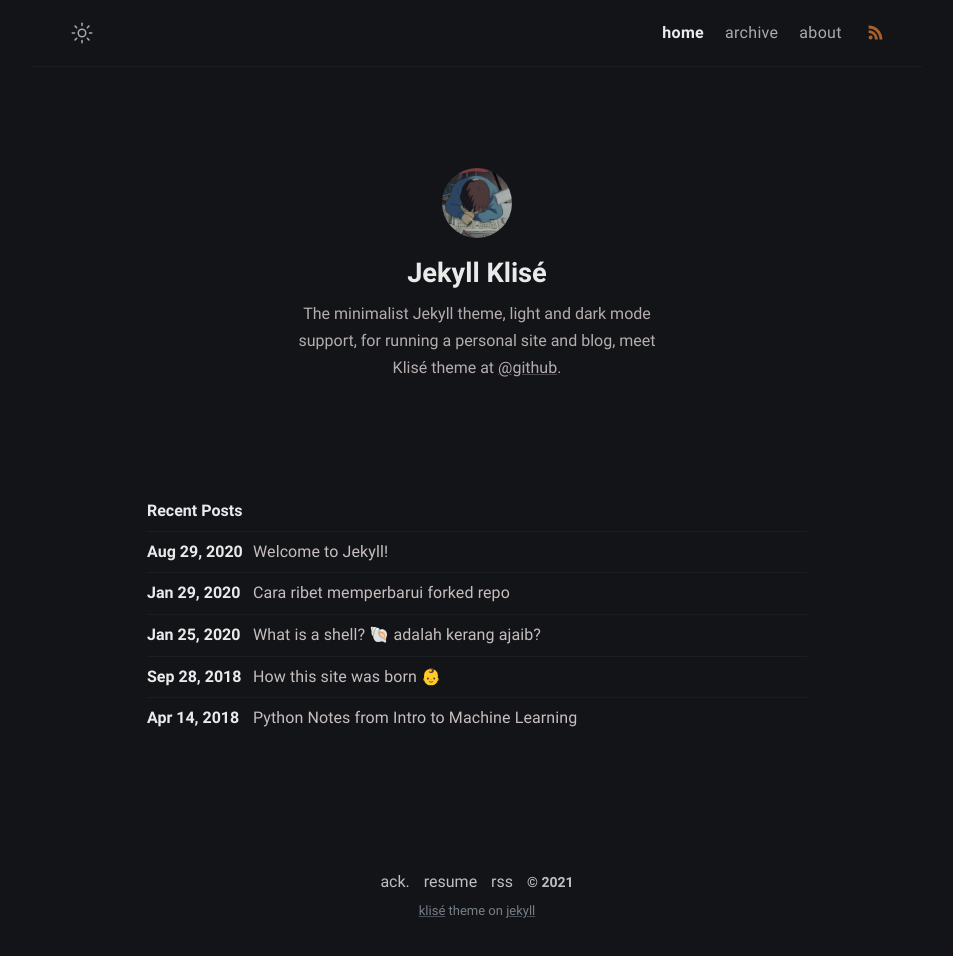
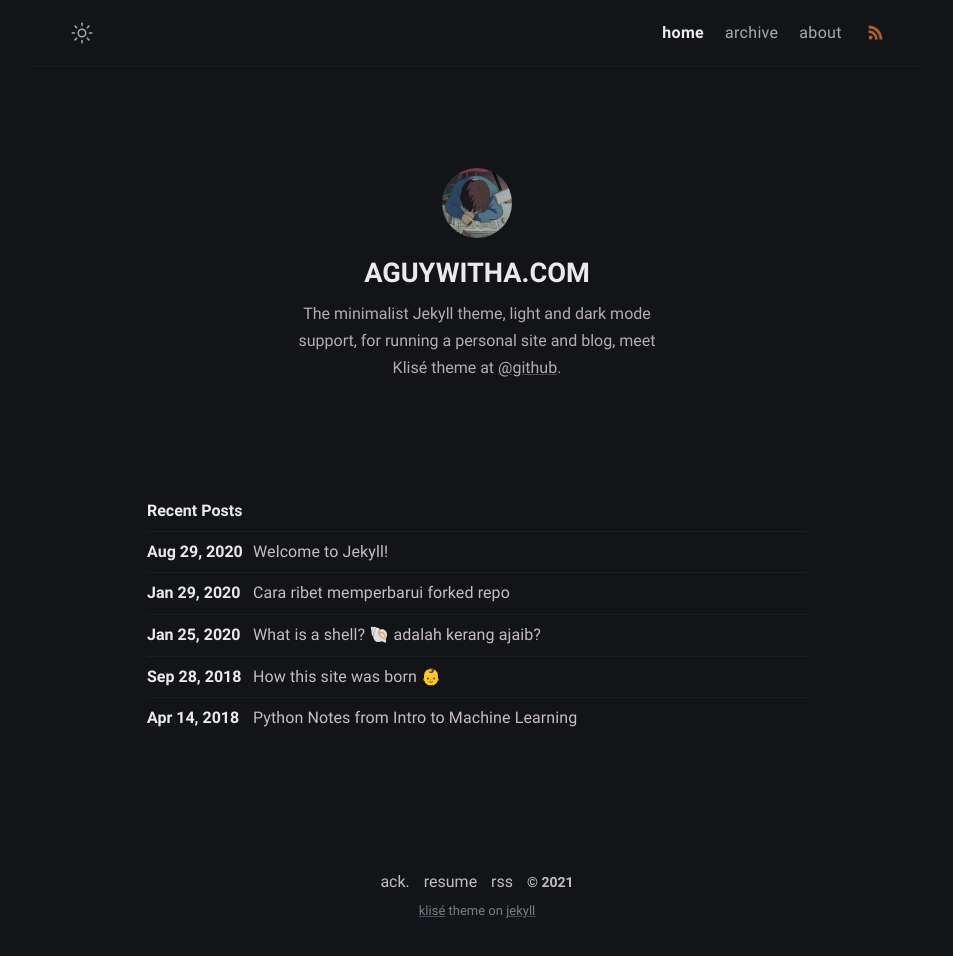
Before and after one commit to stackbit-projects/caring-bee-0b534, a Jekyll site: the page built from index.md, in a window 1280 px wide. Shown: the whole page, without its empty margins (163-1116 px from the left). Built offline with Jekyll 4.4.1, drawn with Linux system fonts in a browser that asks for light colours.

Commit message:
_config.yml: updated name in author

```diff
--- a/_config.yml
+++ b/_config.yml
@@ -9,7 +9,7 @@ image: assets/img/ogp.png
 repo: 'https://github.com/piharpi/jekyll-klise'
 mode: dark
 author:
-  name: Jekyll Klisé
+  name: AGUYWITHA.COM
   bio: >-
     The minimalist Jekyll theme, light and dark mode support, for running a
     personal site and blog,  meet Klisé theme at <a
```
